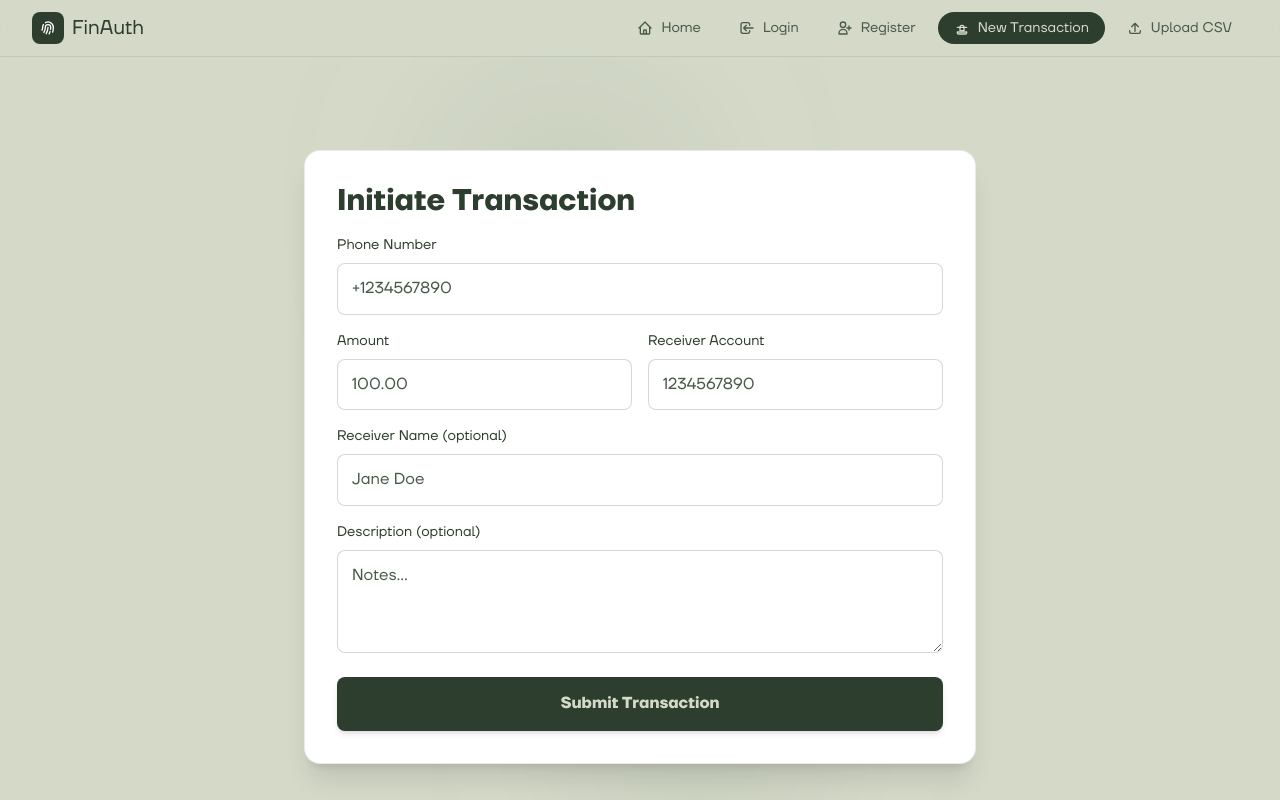
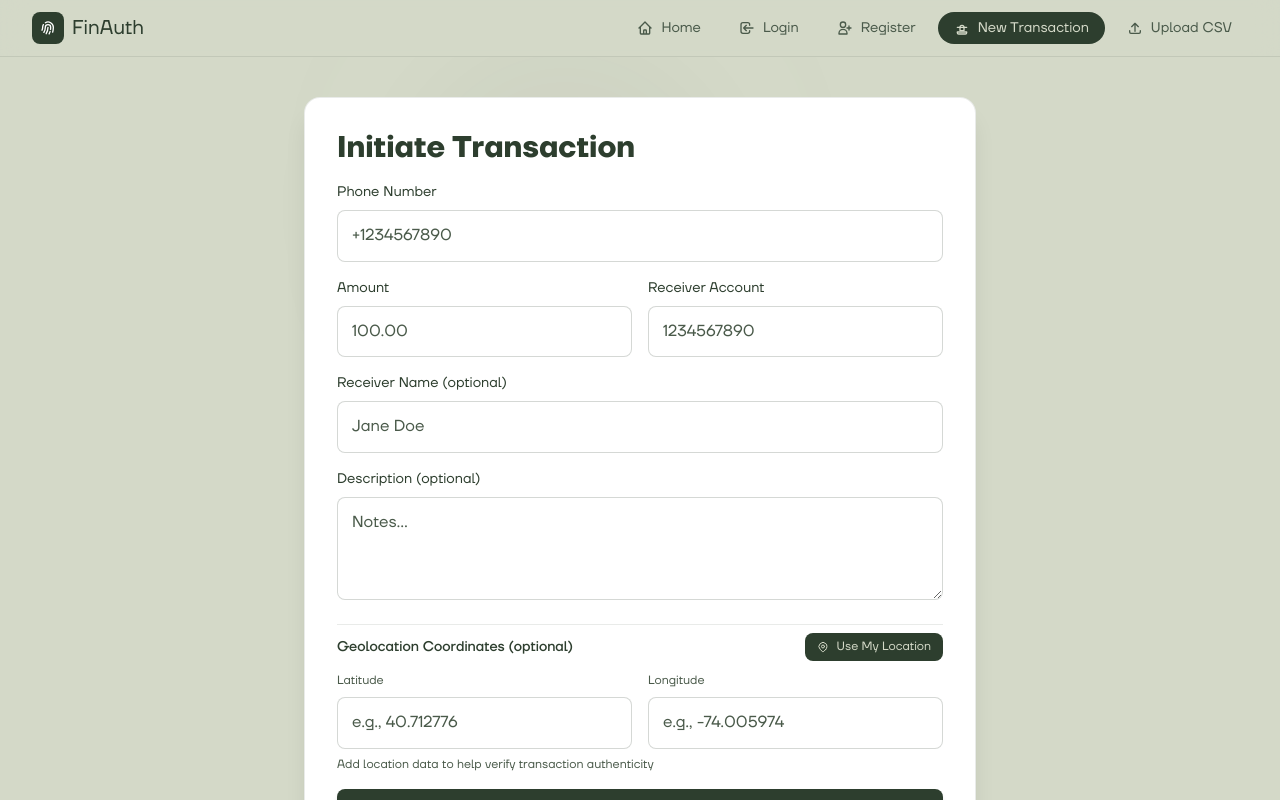
Before and after one commit to Kautilya346/FinAuth-Front, a React (Vite) app: page /transactions/new in a window 1280 px wide. Shown: the top 800 px of the page. Built offline with nearby package versions, Linux system fonts and the light colour scheme.

Commit message:
fix:fix up transaction form and add optional geolocation sharing for each transaction; TODO: add user and new transaction association in some form to allow storage of transaction alongside respective user

```diff
--- a/src/components/Login.jsx
+++ b/src/components/Login.jsx
@@ -1,7 +1,8 @@
 import { useState } from "react";
-import { Link } from "react-router-dom";
+import { Link, useNavigate } from "react-router-dom";
 
 export default function Login() {
+  const navigate = useNavigate();
   const [email, setEmail] = useState("");
   const [password, setPassword] = useState("");
   const [loading, setLoading] = useState(false);
@@ -12,7 +13,7 @@ export default function Login() {
     if (loading) return;
     setLoading(true);
     try {
-      const apiUrl = `${import.meta.env.VITE_API_URL}/login`;
+      const apiUrl = `${import.meta.env.VITE_API_URL}/api/auth/login`;
       const res = await fetch(apiUrl, {
         method: "POST",
         headers: { "Content-Type": "application/json" },
@@ -23,7 +24,8 @@ export default function Login() {
         const json = await res.json();
         console.log("Login success:", json);
         alert("Login successful");
-        // TODO: store token / redirect
+        // TODO: store token
+        navigate("/");
       } else {
         const text = await res.text();
         console.error("Login failed:", res.status, text);
--- a/src/components/OnboardingRegistration.jsx
+++ b/src/components/OnboardingRegistration.jsx
@@ -1,9 +1,10 @@
 // src/components/OnboardingRegistration.jsx
 
 import { useState } from "react";
-import { Link } from "react-router-dom";
+import { Link, useNavigate } from "react-router-dom";
 
 export default function OnboardingRegistration() {
+  const navigate = useNavigate();
   const [formData, setFormData] = useState({
     name: "",
     countryCode: "+91",
@@ -64,7 +65,7 @@ export default function OnboardingRegistration() {
         },
       };
 
-      const apiUrl = `${import.meta.env.VITE_API_URL}/register`;
+      const apiUrl = `${import.meta.env.VITE_API_URL}/api/auth/register`;
 
       const res = await fetch(apiUrl, {
         method: "POST",
@@ -75,7 +76,7 @@ export default function OnboardingRegistration() {
       if (res.ok) {
         const json = await res.json();
         console.log("Registration success:", json);
-        alert("Registration successful!");
+        alert("Registration successful! Please login to continue.");
         setFormData({
           name: "",
           countryCode: "+91",
@@ -87,6 +88,7 @@ export default function OnboardingRegistration() {
           dob: "",
         });
         setIdFile(null);
+        navigate("/login");
       } else {
         const text = await res.text();
         console.error("Registration failed:", res.status, text);
--- a/src/pages/HomePage.jsx
+++ b/src/pages/HomePage.jsx
@@ -1,4 +1,8 @@
+import { useNavigate } from "react-router-dom";
+
 export default function HomePage() {
+  const navigate = useNavigate();
+
   return (
     <div className="min-h-screen bg-[#d4d9c8]">
       {/* Main content */}
@@ -28,10 +32,16 @@ export default function HomePage() {
 
           {/* CTA Buttons */}
           <div className="flex flex-col sm:flex-row gap-4 justify-center mb-20">
-            <button className="px-8 py-3 bg-[#2d3e2e] text-[#d4d9c8] rounded-full text-sm hover:bg-[#1a2519] transition-all">
+            <button
+              onClick={() => navigate("/login")}
+              className="px-8 py-3 bg-[#2d3e2e] text-[#d4d9c8] rounded-full text-sm hover:bg-[#1a2519] transition-all cursor-pointer"
+            >
               Sign In →
             </button>
-            <button className="px-8 py-3 border border-[#2d3e2e] text-[#2d3e2e] rounded-full text-sm hover:bg-[#2d3e2e] hover:text-[#d4d9c8] transition-all">
+            <button
+              onClick={() => navigate("/register")}
+              className="px-8 py-3 border border-[#2d3e2e] text-[#2d3e2e] rounded-full text-sm hover:bg-[#2d3e2e] hover:text-[#d4d9c8] transition-all cursor-pointer"
+            >
               Create Account →
             </button>
           </div>
--- a/src/pages/TransactionFormPage.jsx
+++ b/src/pages/TransactionFormPage.jsx
@@ -7,13 +7,39 @@ export default function TransactionFormPage() {
     receiverAccount: "",
     receiverName: "",
     description: "",
+    latitude: "",
+    longitude: "",
   });
   const [loading, setLoading] = useState(false);
   const [message, setMessage] = useState(null);
+  const [gettingLocation, setGettingLocation] = useState(false);
 
   const handleChange = (e) => {
     const { name, value } = e.target;
     setForm((f) => ({ ...f, [name]: value }));
+  };
+
+  const getCurrentLocation = () => {
+    if (!navigator.geolocation) {
+      setMessage({ type: "error", text: "Geolocation is not supported by your browser" });
+      return;
+    }
+    setGettingLocation(true);
+    navigator.geolocation.getCurrentPosition(
+      (position) => {
+        setForm((f) => ({
+          ...f,
+          latitude: position.coords.latitude.toFixed(6),
+          longitude: position.coords.longitude.toFixed(6),
+        }));
+        setGettingLocation(false);
+        setMessage({ type: "success", text: "Location captured successfully" });
+      },
+      (error) => {
+        setGettingLocation(false);
+        setMessage({ type: "error", text: `Error getting location: ${error.message}` });
+      }
+    );
   };
 
   const validate = () => {
@@ -35,18 +61,28 @@ export default function TransactionFormPage() {
     setLoading(true);
     setMessage(null);
     try {
+      const payload = {
+        phoneNumber: form.phoneNumber.trim(),
+        amount: Number(form.amount),
+        receiverAccount: form.receiverAccount.trim(),
+        receiverName: form.receiverName.trim() || undefined,
+        description: form.description.trim() || undefined,
+      };
+
+      // Add geolocation if provided
+      if (form.latitude && form.longitude) {
+        payload.geolocation = {
+          latitude: Number(form.latitude),
+          longitude: Number(form.longitude),
+        };
+      }
+
       const res = await fetch(
         `${import.meta.env.VITE_API_URL}/api/transactions`,
         {
           method: "POST",
           headers: { "Content-Type": "application/json" },
-          body: JSON.stringify({
-            phoneNumber: form.phoneNumber.trim(),
-            amount: Number(form.amount),
-            receiverAccount: form.receiverAccount.trim(),
-            receiverName: form.receiverName.trim() || undefined,
-            description: form.description.trim() || undefined,
-          }),
+          body: JSON.stringify(payload),
         }
       );
       const data = await res.json();
@@ -59,6 +95,8 @@ export default function TransactionFormPage() {
         receiverAccount: "",
         receiverName: "",
         description: "",
+        latitude: "",
+        longitude: "",
       });
     } catch (err) {
       setMessage({ type: "error", text: err.message });
@@ -156,6 +194,100 @@ export default function TransactionFormPage() {
                 className="w-full px-3.5 py-3 bg-white border border-[#2d3e2e]/20 rounded-lg text-[#2d3e2e] placeholder-[#4a5a4a] focus:outline-none focus:ring-2 focus:ring-[#2d3e2e]"
               ></textarea>
             </div>
+
+            {/* Geolocation Section */}
+            <div className="pt-2 border-t border-[#2d3e2e]/10">
+              <div className="flex items-center justify-between mb-3">
+                <label className="block text-sm text-[#2d3e2e] font-medium">
+                  Geolocation Coordinates (optional)
+                </label>
+                <button
+                  type="button"
+                  onClick={getCurrentLocation}
+                  disabled={gettingLocation}
+                  className="flex items-center gap-2 px-3 py-1.5 text-xs bg-[#2d3e2e] text-[#d4d9c8] rounded-lg hover:bg-[#1a2519] transition-all disabled:bg-gray-600 disabled:cursor-not-allowed"
+                >
+                  {gettingLocation ? (
+                    <>
+                      <svg className="animate-spin h-3 w-3" viewBox="0 0 24 24">
+                        <circle
+                          className="opacity-25"
+                          cx="12"
+                          cy="12"
+                          r="10"
+                          stroke="currentColor"
+                          strokeWidth="4"
+                          fill="none"
+                        />
+                        <path
+                          className="opacity-75"
+                          fill="currentColor"
+                          d="M4 12a8 8 0 018-8V0C5.373 0 0 5.373 0 12h4zm2 5.291A7.962 7.962 0 014 12H0c0 3.042 1.135 5.824 3 7.938l3-2.647z"
+                        />
+                      </svg>
+                      Getting...
+                    </>
+                  ) : (
+                    <>
+                      <svg
+                        className="w-3 h-3"
+                        fill="none"
+                        stroke="currentColor"
+                        viewBox="0 0 24 24"
+                      >
+                        <path
+                          strokeLinecap="round"
+                          strokeLinejoin="round"
+                          strokeWidth={2}
+                          d="M17.657 16.657L13.414 20.9a1.998 1.998 0 01-2.827 0l-4.244-4.243a8 8 0 1111.314 0z"
+                        />
+                        <path
+                          strokeLinecap="round"
+                          strokeLinejoin="round"
+                          strokeWidth={2}
+                          d="M15 11a3 3 0 11-6 0 3 3 0 016 0z"
+                        />
+                      </svg>
+                      Use My Location
+                    </>
+                  )}
+                </button>
+              </div>
+              <div className="grid grid-cols-1 md:grid-cols-2 gap-4">
+                <div>
+                  <label className="block text-xs text-[#4a5a4a] mb-2">
+                    Latitude
+                  </label>
+                  <input
+                    type="number"
+                    name="latitude"
+                    step="any"
+                    value={form.latitude}
+                    onChange={handleChange}
+                    placeholder="e.g., 40.712776"
+                    className="w-full px-3.5 py-3 bg-white border border-[#2d3e2e]/20 rounded-lg text-[#2d3e2e] placeholder-[#4a5a4a] focus:outline-none focus:ring-2 focus:ring-[#2d3e2e]"
+                  />
+                </div>
+                <div>
+                  <label className="block text-xs text-[#4a5a4a] mb-2">
+                    Longitude
+                  </label>
+                  <input
+                    type="number"
+                    name="longitude"
+                    step="any"
+                    value={form.longitude}
+                    onChange={handleChange}
+                    placeholder="e.g., -74.005974"
+                    className="w-full px-3.5 py-3 bg-white border border-[#2d3e2e]/20 rounded-lg text-[#2d3e2e] placeholder-[#4a5a4a] focus:outline-none focus:ring-2 focus:ring-[#2d3e2e]"
+                  />
+                </div>
+              </div>
+              <p className="text-xs text-[#4a5a4a] mt-2">
+                Add location data to help verify transaction authenticity
+              </p>
+            </div>
+
             <button
               type="submit"
               disabled={loading}
```
Also changed, not shown: 1 other file (tests, documents, lock files or other folders).
